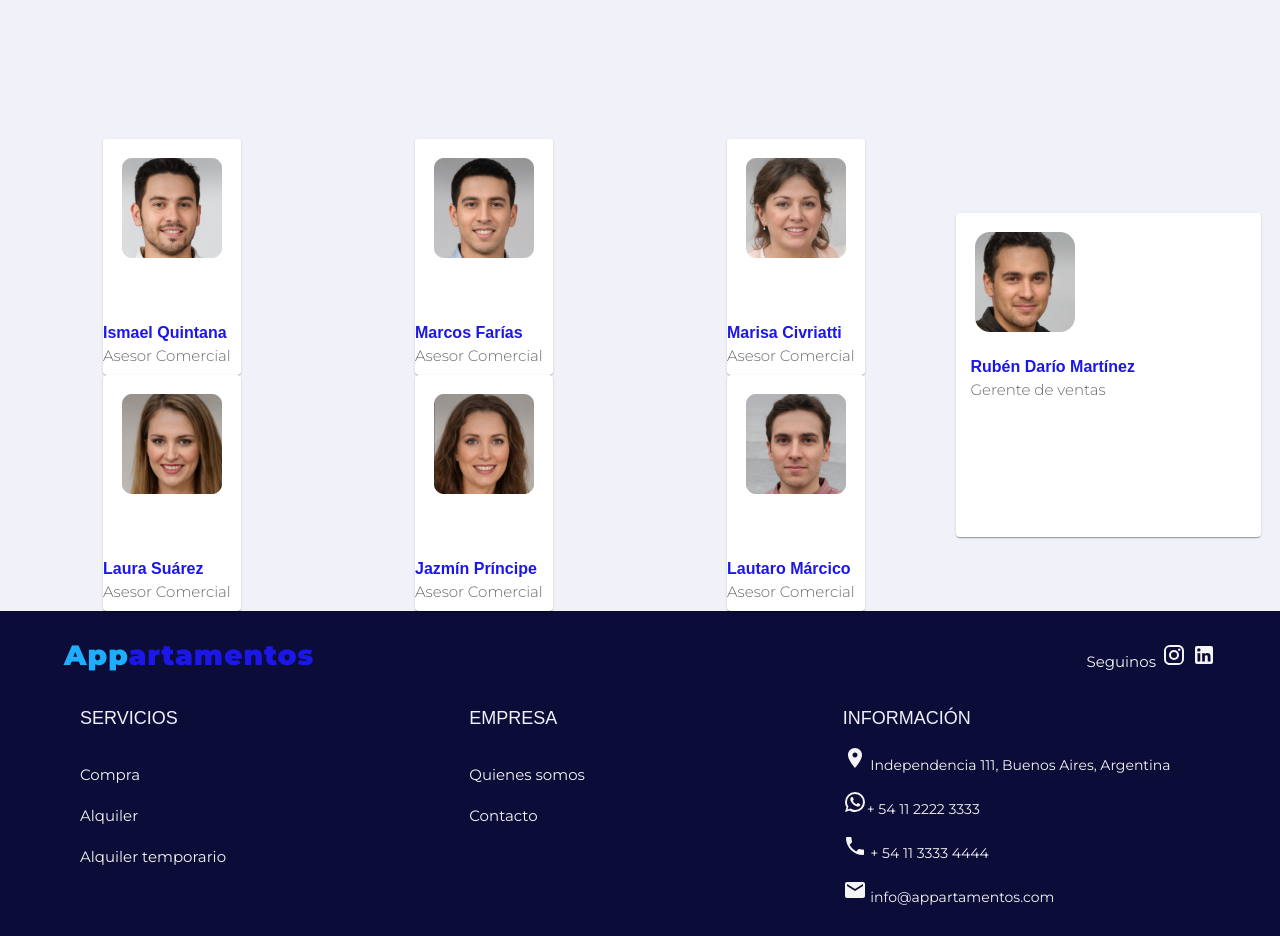
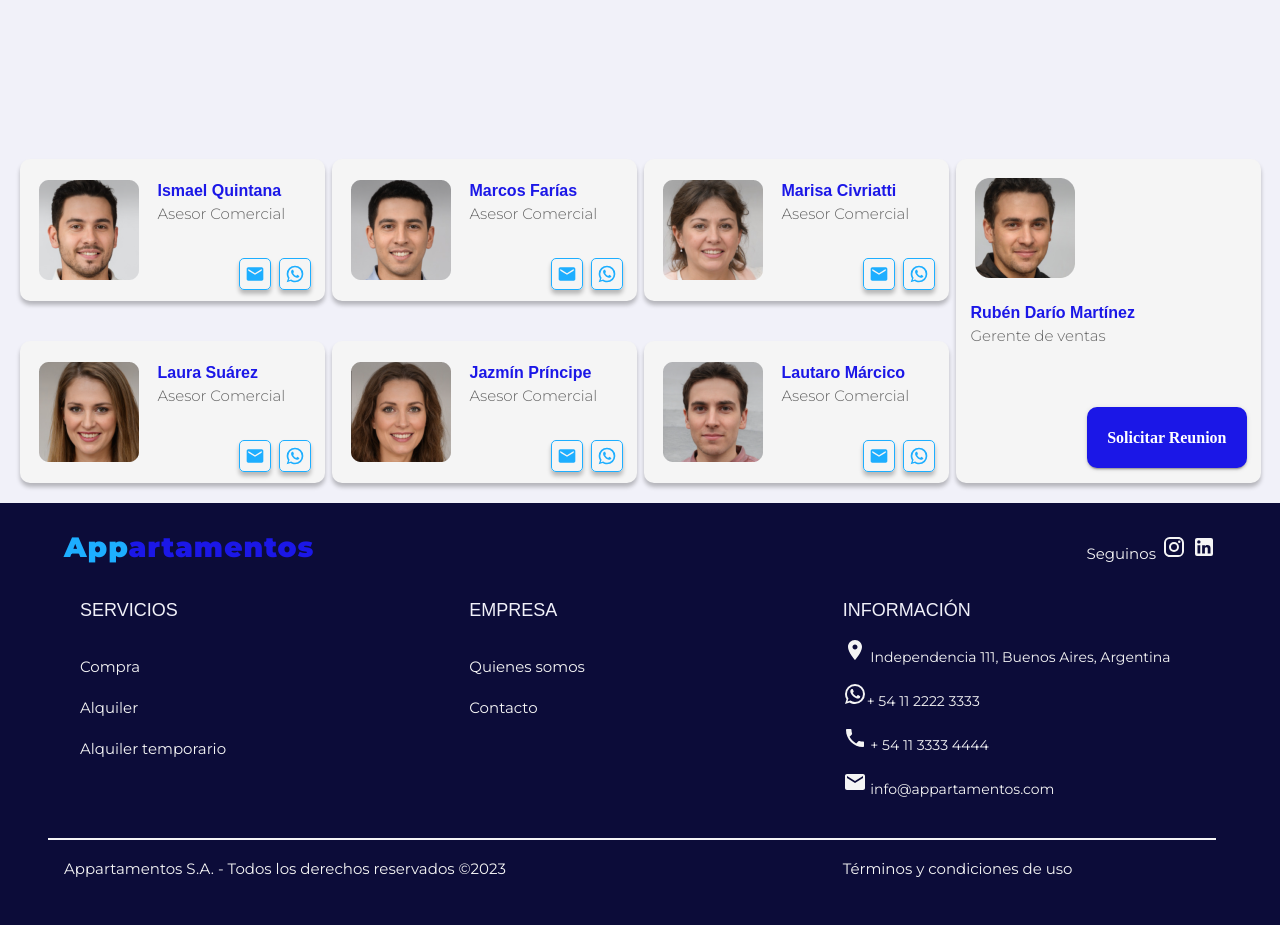
Before and after one commit to No-Country/c12-25-t-node-react, a React (Vite) app in the folder client/: page /#/about in a window 1280 px wide. Shown: the part 1020-1956 px from the top of the page. Built offline with nearby package versions, Linux system fonts and the light colour scheme.

Commit message:
refactor/#10-cards-about: create const to organize styles in cardsGrid

```diff
--- a/client/src/components/template/cardsAbout/CardsAbout.tsx
+++ b/client/src/components/template/cardsAbout/CardsAbout.tsx
@@ -15,7 +15,17 @@ const CardsAbout: React.FC<CardsProps> = ({
 }) => {
   return (
     <Card sx={{
-      cardStyleAbout, ...(isSpecialCard && {
+      width: { xs: '175px', sm: '305px' },
+      height: { xs: 'auto', sm: '142px' },
+      background: '#F5F5F5',
+      borderRadius: '10px',
+      boxShadow: '0px 4px 4px 0px rgba(0, 0, 0, 0.25)',
+      display: 'flex',
+      flexDirection: { xs: 'column', sm: 'row' },
+      justifyContent: { lg: 'center' },
+      alignItems: 'center',
+      marginBottom: '20px',
+      margin: { xs: '20px 10px', sm: '20px 0' }, ...(isSpecialCard && {
         width: { xs: '370px', sm: '305px' },
         height: { xs: 'auto', sm: '324px' },
         flexDirection: { xs: 'row', sm: 'column' },
@@ -82,17 +92,7 @@ const CardsAbout: React.FC<CardsProps> = ({
 export default CardsAbout
 
 const cardStyleAbout = {
-  width: { xs: '175px', sm: '305px' },
-  height: { xs: 'auto', sm: '142px' },
-  background: '#F5F5F5',
-  borderRadius: '10px',
-  boxShadow: '0px 4px 4px 0px rgba(0, 0, 0, 0.25)',
-  display: 'flex',
-  flexDirection: { xs: 'column', sm: 'row' },
-  justifyContent: { lg: 'center' },
-  alignItems: 'center',
-  marginBottom: '20px',
-  margin: { xs: '20px 10px', sm: '20px 0' },
+
 }
 
 const buttonStyleAbout = {
--- a/client/src/components/template/cardsAbout/CardsGrid.tsx
+++ b/client/src/components/template/cardsAbout/CardsGrid.tsx
@@ -5,22 +5,13 @@ import persons from '../../../api/personal.json'
 const CardsGrid = () => {
 
   return (
-    <Container maxWidth="xl" sx={{
-      display: 'flex',
-      justifyContent: 'space-around',
-      alignItems: 'center'
-    }}>
+    <Container maxWidth="xl" sx={{ display: 'flex', justifyContent: 'space-around', alignItems: 'center' }}>
       <Grid container spacing={2}>
         <Grid item xs={12}>
           {/* Contenedor para el contenido */}
           <Grid container spacing={2} justifyContent="space-around">
-            {/* Primera columna */}
-            <Grid item xs={12} sm={6} md={6} lg={3} xl={2} sx={{
-              display: 'flex',
-              flexDirection: { xs: 'row', sm: 'column' },
-              justifyContent: 'center',
-              alignItems: 'center'
-            }}>
+            {/* First column */}
+            <Grid item xs={12} sm={6} md={6} lg={3} xl={2} sx={gridStyleAbout}>
               {persons
                 .filter((item: any) => item.id <= 2) // Filtrar las primeras 2 cards
                 .map((item: any) => (
@@ -34,15 +25,10 @@ const CardsGrid = () => {
                   />
                 ))}
             </Grid>
-            {/* Segunda columna */}
-            <Grid item xs={12} sm={6} md={6} lg={3} xl={2} sx={{
-              display: 'flex',
-              flexDirection: { xs: 'row', sm: 'column' },
-              justifyContent: 'center',
-              alignItems: 'center'
-            }}>
+            {/* Second column */}
+            <Grid item xs={12} sm={6} md={6} lg={3} xl={2} sx={gridStyleAbout}>
               {persons
-                .filter((item: any) => item.id > 2 && item.id <= 4) // Filtrar las cards 3 y 4
+                .filter((item: any) => item.id > 2 && item.id <= 4)
                 .map((item: any) => (
                   <CardsAbout
                     key={item.id}
@@ -54,13 +40,8 @@ const CardsGrid = () => {
                   />
                 ))}
             </Grid>
-            {/* Tercera columna */}
-            <Grid item xs={12} sm={6} md={6} lg={3} xl={2} sx={{
-              display: 'flex',
-              flexDirection: { xs: 'row', sm: 'column' },
-              justifyContent: 'center',
-              alignItems: 'center'
-            }}>
+            {/* Third column */}
+            <Grid item xs={12} sm={6} md={6} lg={3} xl={2} sx={gridStyleAbout}>
               {persons
                 .filter((item: any) => item.id > 4 && item.id <= 6) // Filtrar las cards 5 y 6
                 .map((item: any) => (
@@ -74,13 +55,8 @@ const CardsGrid = () => {
                   />
                 ))}
             </Grid>
-            {/* Cuarta columna */}
-            <Grid item xs={12} sm={6} md={6} lg={3} xl={2} sx={{
-              display: 'flex',
-              flexDirection: { xs: 'row', sm: 'column' },
-              justifyContent: 'center',
-              alignItems: 'center'
-            }}>
+            {/* Fourth column */}
+            <Grid item xs={12} sm={6} md={6} lg={3} xl={2} sx={gridStyleAbout}>
               {persons
                 .filter((item: any) => item.id === 7) // Filtrar la última card
                 .map((item: any) => (
@@ -102,3 +78,10 @@ const CardsGrid = () => {
 }
 
 export default CardsGrid
+
+const gridStyleAbout = {
+  display: 'flex',
+  flexDirection: { xs: 'row', sm: 'column' },
+  justifyContent: 'center',
+  alignItems: 'center'
+}
```
